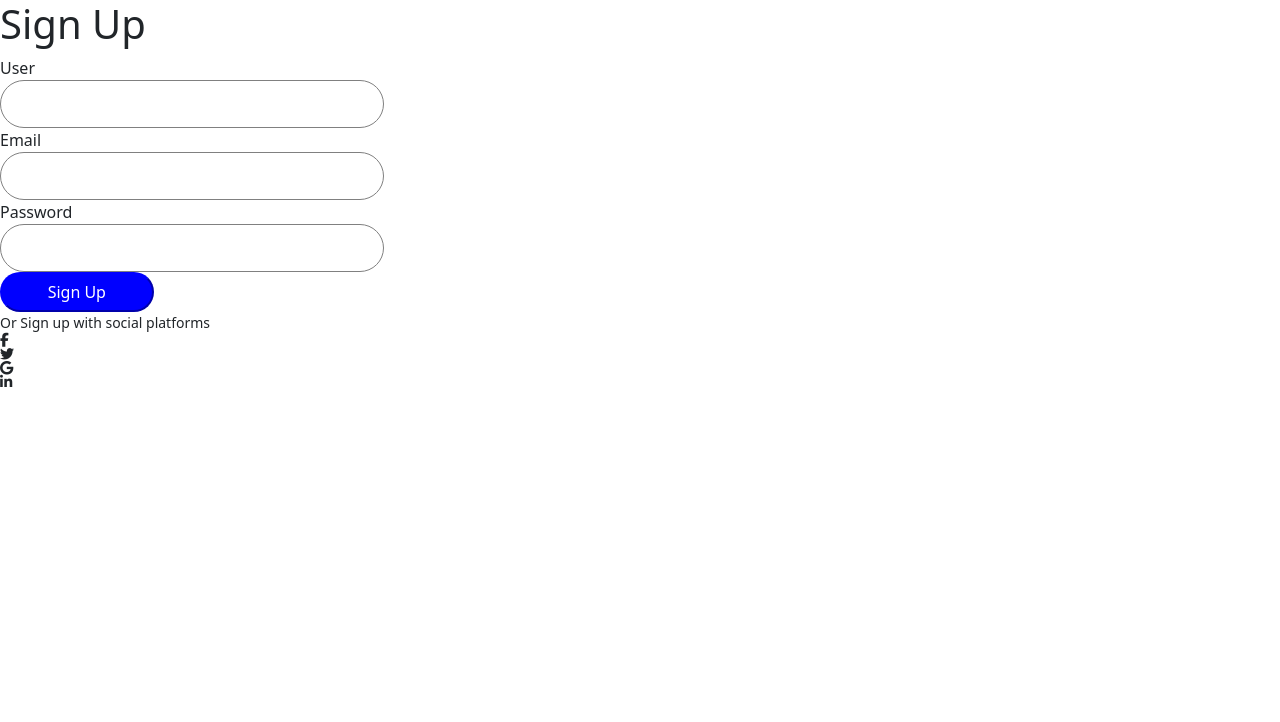
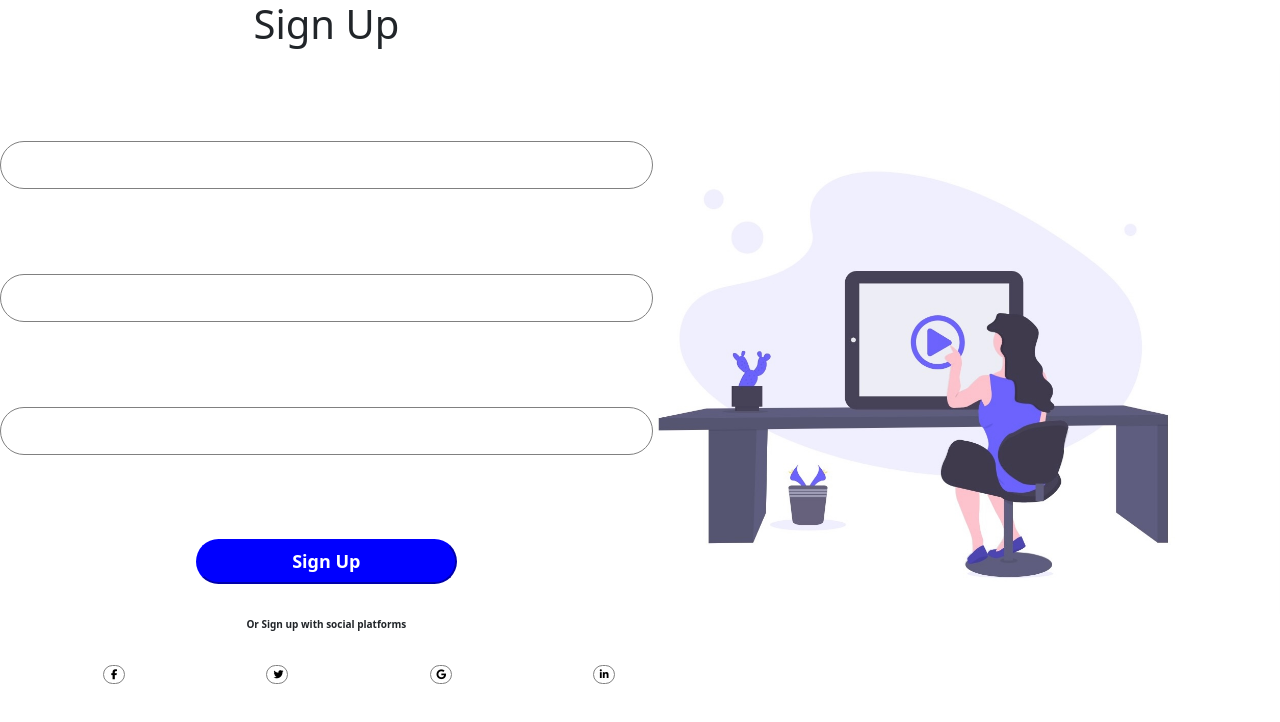
Before and after one commit to devcodus/Double_Tap_CRM, a plain HTML site: page index.html in a window 1280 px wide. Drawn offline with nearby package versions, Linux system fonts and the light colour scheme.

Commit message:
MVP sign up page

```diff
--- a/index.html
+++ b/index.html
@@ -12,33 +12,38 @@
 </head>
 <body>
 
-    <div >
+    <div class="flex-container-0">
         <div class="sign-up-sec">
             <div id="form-div" >
 
-                <form class="flex-container">
-                    <h1>Sign Up</h1>
-                    <label for="user">User</label>
-                    <input class="form-inputs" type="text" name="user" required>
+                <form class="flex-container-1">
+                    <h1 class="form-elems">Sign Up</h1>
+                    <!-- <label for="user">User</label> -->
+                    <input class="form-inputs form-elems" type="text" name="user" required>
 
-                    <label for="email">Email</label>
-                    <input class="form-inputs" type="text" name="email" required>
+                    <!-- <label for="email">Email</label> -->
+                    <input class="form-inputs form-elems" type="text" name="email" required>
 
-                    <label for="password">Password</label>
-                    <input class="form-inputs" type="password" name="password" required>
+                    <!-- <label for="password">Password</label> -->
+                    <input class="form-inputs form-elems" type="password" name="password" required>
 
-                    <button id="sign-up-btn">Sign Up</button>
-                    <small id="small">Or Sign up with social platforms</ssmall>
+                    <button class="form-elems" id="sign-up-btn">Sign Up</button>
+                    <small class="form-elems" id="small">Or Sign up with social platforms</ssmall>
                 </form>
             </div>
             <div id="flex-container-2">
-                <i class="fa-brands fa-facebook-f"></i>
-                <i class="fa-brands fa-twitter"></i>
-                <i class="fa-brands fa-google"></i>
-                <i class="fa-brands fa-linkedin-in"></i>
+
+                <div class="contraint"><button style="" class="social-btns"><i class="fa-brands fa-facebook-f"></i></button></div>
+
+                <div class="contraint"><button style="" class="social-btns"><i class="fa-brands fa-twitter"></i></button></div>
+
+                <div class="contraint"><button style="" class="social-btns"><i class="fa-brands fa-google"></i></button></div>
+
+                <div class="contraint"><button style="" class="social-btns"><i class="fa-brands fa-linkedin-in"></i></button></div>
+
             </div>
         </div>
-        <div class="hero-img"></div>
+        <div class="hero-img"><img src="static/images/Sign Up - HERO IMG.jpg"></div>
     </div>
 
 </body>
--- a/styles.css
+++ b/styles.css
@@ -1,9 +1,54 @@
-.flex-container{
+.flex-container-0{
+    display: flex;
+    /* align-items: flex-end;
+    align-content: flex-end; */
+    /* background-color: blueviolet; */
+    width: 100%;
+    height: 100%;
+}
+
+#form-div{
+
+}
+
+.flex-container-1{
     display: flex;
     flex-direction: column;
-    /* justify-content: space-around; */
+    /* justify-content: center; */
+    text-align: center;
     /* align-items: center; */
-    width:30%;
+    /* width:30%; */
+    align-content: flex-end;
+
+
+}
+.form-elems{
+    /* max-width: 300px; */
+}
+
+.sign-up-sec{
+    flex-basis: 100%;
+    /* background-color: gray; */
+    width: 100%;
+}
+
+.hero-img > img{
+    /* border: 1em solid goldenrod; */
+    width: 100%;
+    /* height: auto; */
+    /* align-self: flex-end; */
+}
+
+.hero-img{
+    /* background-color: brown; */
+    /* flex-basis: 100%; */
+    /* width: 2075px; */
+    /* width: 100%; */
+
+    /* width: 100%;
+    height: 100%; */
+    /* background-size: 100% 100%; */
+
 }
 
 .form-inputs{
@@ -18,6 +63,8 @@
     /* background-color: aqua; */
     border: .06em solid gray;
     height: 3em;
+    margin-top: 13%;
+
 }
 
 #sign-up-btn{
@@ -30,14 +77,49 @@
     color: white;
     width: 40%;
     height: 2.5em;
+    margin-top: 13%;
+    font-size: large;
+    font-weight: bold;
+    margin-left: 30%;
 }
 
-#small{4
+#small{
     font-weight: bold;
+    font-size: x-small;
+    margin-top: 5%;
 }
 
 #flex-container-2{
     display: flex;
-    flex-direction: column;
+    flex-direction: row;
     justify-content: space-around;
+    /* align-items: center; */
+    width: 100%;
+    margin: 5%;
 }
+
+.constraint{
+    width:100px;
+}
+
+.social-btns{
+    width: 2.2em;
+    border-radius: 100em;
+    /* color: white; */
+    background-color: white;
+    border-top-style: none;
+    border-left-style: none;
+    /* background-color: aqua; */
+    border: .06em solid gray;
+    /* height: 5em; */
+    /* padding: 5px */
+}
+
+/* how to get the form-items centered without shrinking? (currently hacking it with text-align property.
+/* how to add more than one argument per property?
+
+
+/* how to make bigger buttons with <button> and standard html/css?
+        /* workarounds:
+                SCSS
+                <a> wrapping a <span> 'button'
```
Also changed, not shown: 2 other files.
